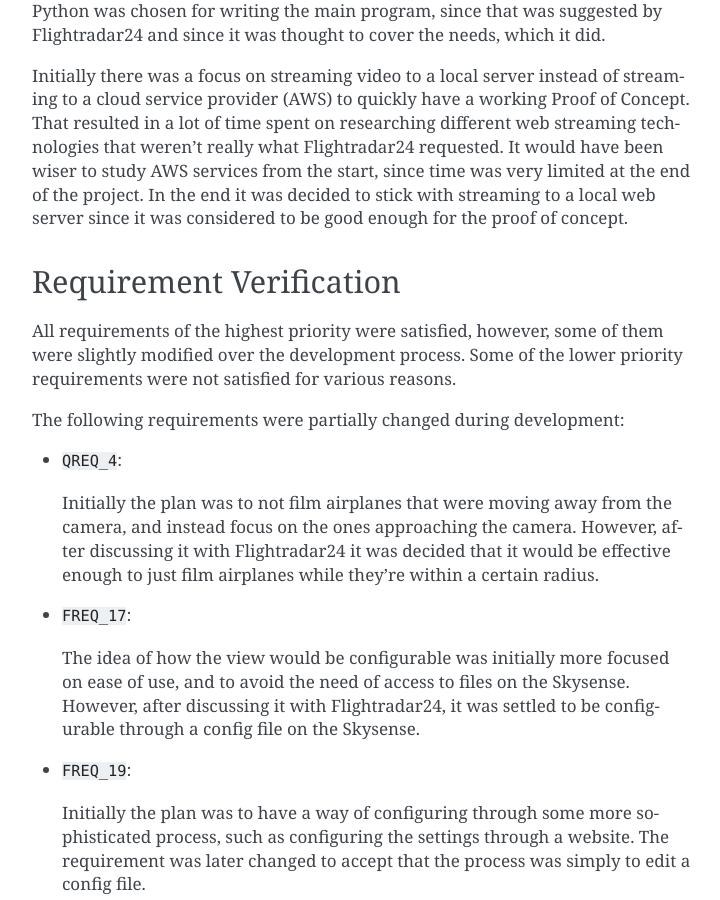
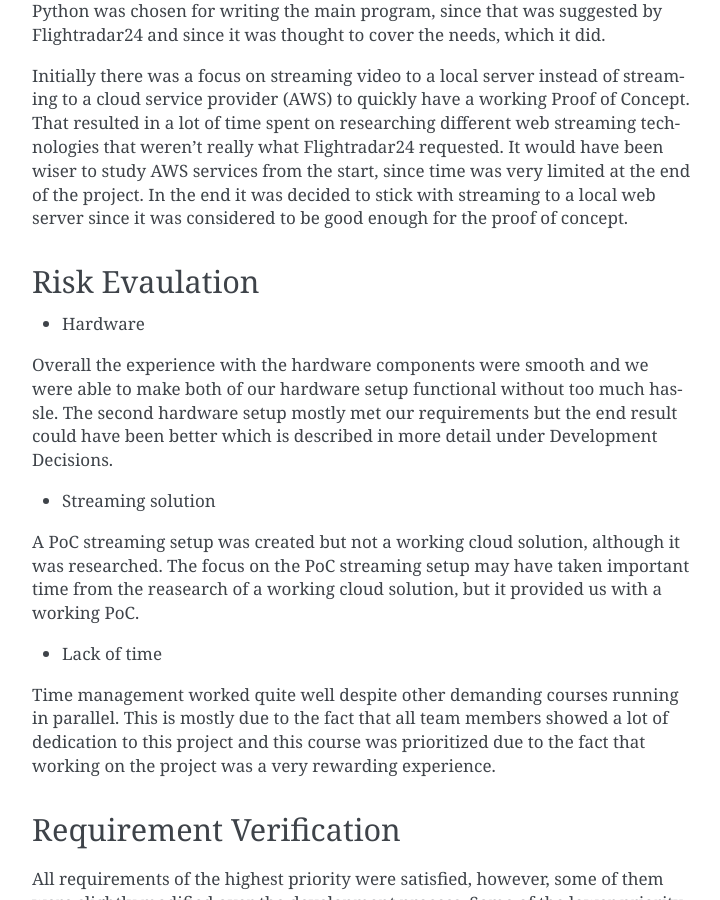
Before and after one commit to aathn/mvk18, a Sphinx documentation site: the page built from docs/source/development.rst, in a window 1280 px wide and 900 px high, scrolled down 4290 px. Shown: the whole window, without its empty margins (388-1108 px from the left). Built offline with Sphinx 7.4.7, drawn with Linux system fonts in a browser that asks for light colours; formulas are drawn with MathJax 3; cross-references to code outside the pages are shown as plain code.

Commit message:
Added risk analysis and evaluation

```diff
--- a/docs/source/development.rst
+++ b/docs/source/development.rst
@@ -121,6 +121,27 @@
 
 
 #############
+Risk Evaulation
+#############
+- Hardware
+Overall the experience with the hardware components were smooth and we
+were able to make both of our hardware setup functional without too much hassle.
+The second hardware setup mostly met our requirements but the end result could
+have been better which is described in more detail under Development Decisions.
+
+- Streaming solution
+A PoC streaming setup was created but not a working cloud solution, although it was researched.
+The focus on the PoC streaming setup may have taken important time from the reasearch of
+a working cloud solution, but it provided us with a working PoC.
+
+- Lack of time
+Time management worked quite well despite other demanding courses running in
+parallel. This is mostly due to the fact that all team members showed a lot
+of dedication to this project and this course was prioritized due to the fact
+that working on the project was a very rewarding experience.
+
+
+#############
 Requirement Verification
 #############
 
```
Also changed, not shown: docs/source/introduction.rst (+29 -6 lines).
